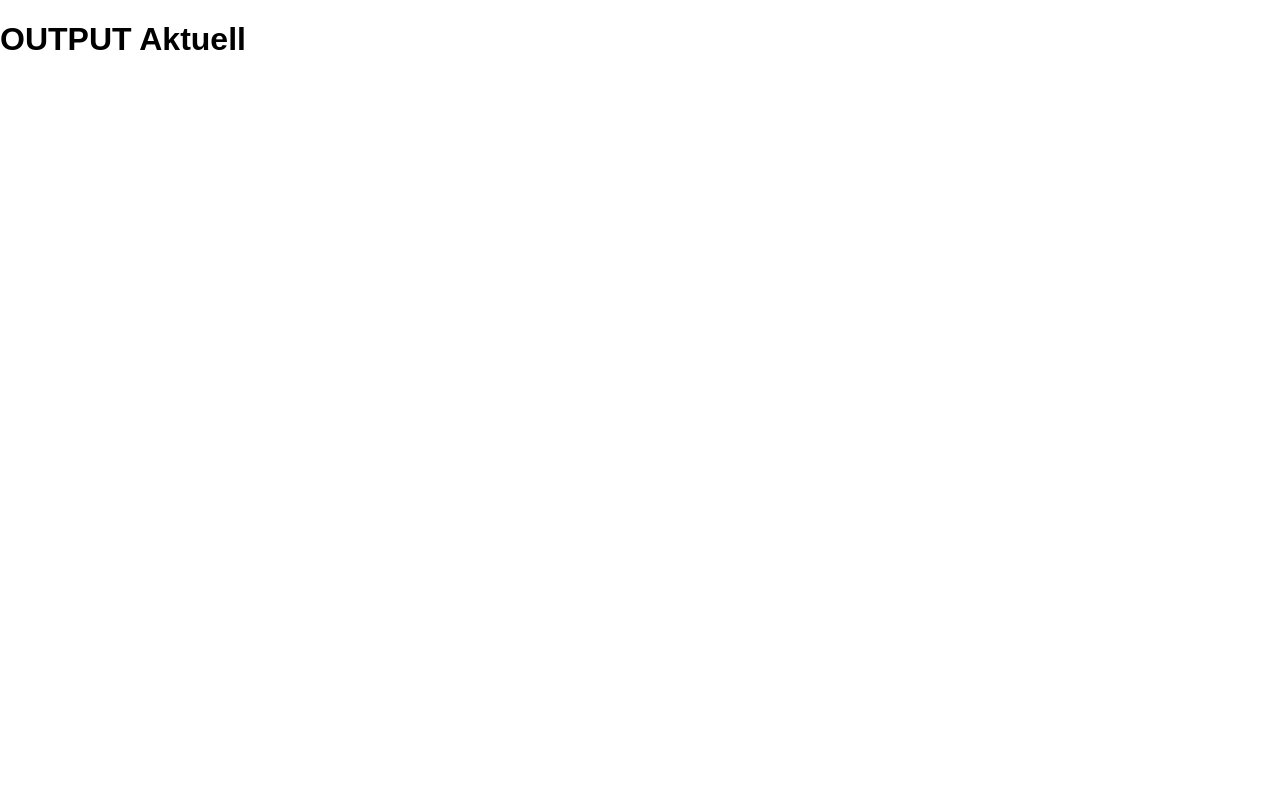
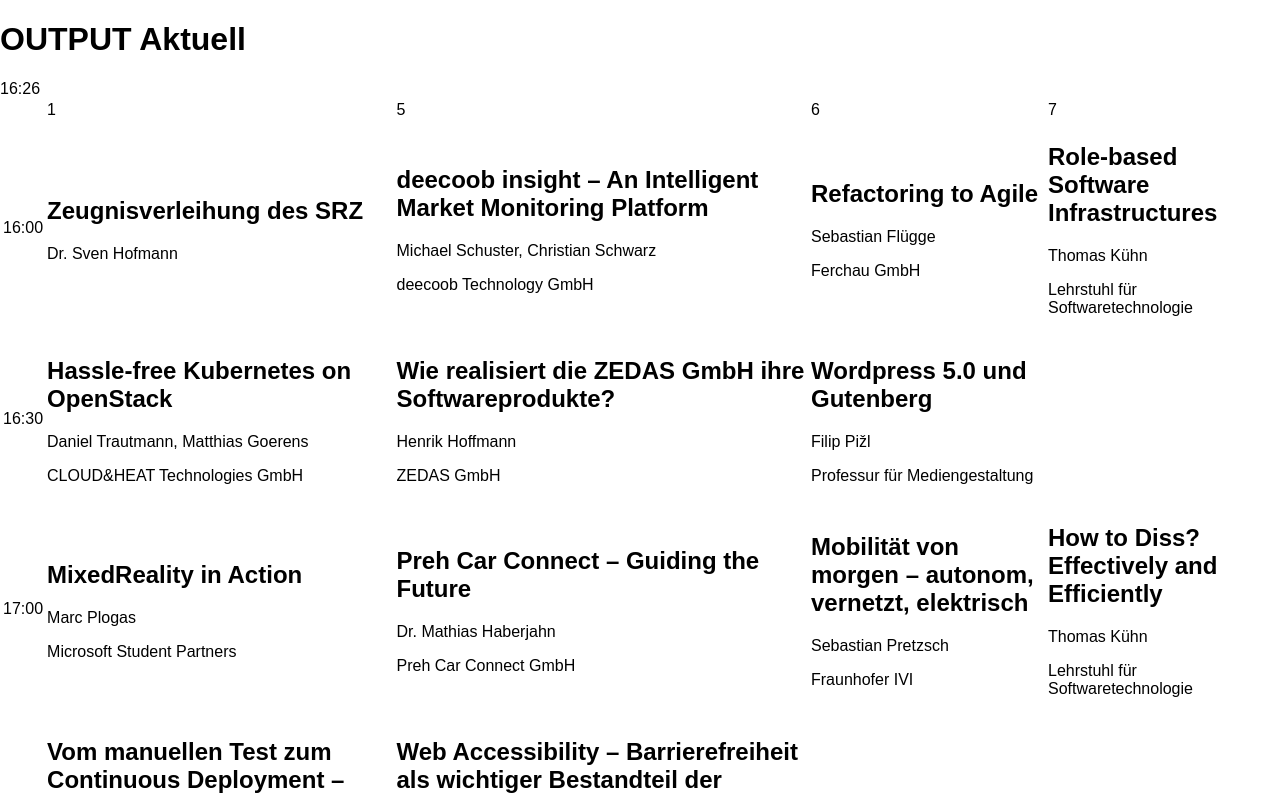
Before and after one commit to LeonardFollner/output-screen, a React (Create React App) app: page / in a window 1280 px wide. Shown: the top 796 px of the page. Built offline with nearby package versions, Linux system fonts and the light colour scheme.

Commit message:
FEATURE: first data and structure

```diff
--- a/src/App.js
+++ b/src/App.js
@@ -1,13 +1,96 @@
 import React, {Component} from 'react';
 import './App.css';
+import events from './data/events';
 
 class App extends Component {
     render() {
+        const date = new Date();
+        const currentHour = date.getHours();
+        const currentMinute = date.getMinutes();
+
         return (
             <div>
                 <header>
                     <h1>OUTPUT Aktuell</h1>
+                    <div>{currentHour}:{currentMinute}</div>
                 </header>
+                <main>
+                    <table>
+                        <thead>
+                        <tr>
+                            <td/>
+                            {Object.keys(events.rooms).map(room => {
+                                return <td key={room}>{room}</td>
+                            })}
+                        </tr>
+                        </thead>
+                        <tbody>
+                        {events.timeslots.map((time, timeIndex) => {
+                                const eventHour = parseInt(time.split(':')[0]);
+
+                                if (currentHour + 2 >= eventHour) {
+
+                                    const nextTimeSlot = events.timeslots[timeIndex + 1];
+                                    let nextHour;
+
+                                    let nextMinute;
+                                    if (nextTimeSlot) {
+                                        nextHour = parseInt(nextTimeSlot.split(':')[0]);
+                                        nextMinute = parseInt(nextTimeSlot.split(':')[1]);
+
+                                    }
+
+                                    if (nextMinute && nextHour && // current hour and next event in current hour has started
+                                        eventHour === currentHour &&
+                                        nextHour === currentHour &&
+                                        nextMinute <= currentMinute
+                                    ) {
+                                        return <td/>
+                                    }
+
+                                    if (eventHour >= currentHour) {
+                                        /* const numberOfEventsAtThisTime = Object.values(events.rooms).reduce((eventCounter, room) => {
+                                            Object.keys(room.events).forEach((event) => {
+                                                if (event === time) {
+                                                    eventCounter++;
+                                                }
+                                            });
+                                            return eventCounter;
+                                        }, 0); */
+
+                                        return (
+                                            <tr key={time}>
+                                                <td>{time}</td>
+                                                {Object.keys(events.rooms).map(roomNr => {
+                                                    const event = events.rooms[roomNr].events[time];
+                                                    if (event) {
+                                                        return (
+                                                            <td key={roomNr} colSpan={1}>
+                                                                <h2>{event.title}</h2>
+                                                                {event.details.map(detail => {
+                                                                    return (
+                                                                        <p key={detail}>{detail}</p>
+                                                                    )
+                                                                })}
+                                                            </td>
+                                                        )
+                                                    }
+                                                })}
+                                            </tr>
+                                        )
+                                    }
+                                }
+                            }
+                        )}
+                        <tr>
+                            <td>18:00</td>
+                            <td colSpan={Object.keys(events.rooms).length}>
+                                <h2>Abendveranstaltung – OUTPUT Lounge</h2>
+                            </td>
+                        </tr>
+                        </tbody>
+                    </table>
+                </main>
             </div>
         );
     }
--- /dev/null
+++ b/src/data/events.json
@@ -0,0 +1,182 @@
+{
+  "timeslots": [
+    "13:00",
+    "13:40",
+    "14:00",
+    "14:15",
+    "15:30",
+    "16:00",
+    "16:30",
+    "17:00",
+    "17:30"
+  ],
+  "rooms": {
+    "1": {
+      "type": "ACADEMIC",
+      "events": {
+        "13:00": {
+          "title": "Eröffnung und Grußwort",
+          "details": [
+            "Prof. Dr. rer. nat. habil. Uwe Aßmann (Dekan der Fakultät Informatik)",
+            "Staatssekretär Uwe Gaul (Sächsisches Staatsministerium für Wissenschaft und Kunst)",
+            "Prof. Hans Müller-Steinhagen (Rektor Technische Universität Dresden)",
+            "Prof. Rainer Groh (Professur für Mediengestaltung)"
+          ]
+        },
+        "13:40": {
+          "title": "Preisverleihung",
+          "details": [
+            "SAP-Dissertationspreis",
+            "Carl Zeiss Diplompreis für Informatik",
+            "Amazon-Preis für eine herausragende Abschlussarbeit 3m5 Excellence Award für eine herausragende Dissertation"
+          ]
+        },
+        "14:00": {
+          "title": "Informationen OUTPUT App",
+          "details": [
+            "Dr. Thomas Springer"
+          ]
+        },
+        "14:15": {
+          "title": "Gastvortrag Prof. Dr. Norbert Knoll",
+          "details": [
+            "Gründungsdirektor des DLR Institut für Softwaremethoden zur Produkt-Virtualisierung",
+            "Das Digitale Flugzeug – Herausforderungen für die Informatik"
+          ]
+        },
+        "15:30": {
+          "title": "Professorenführung",
+          "details": [
+            "Prof. Rainer Groh"
+          ]
+        },
+        "16:00": {
+          "title": "Zeugnisverleihung des SRZ",
+          "details": [
+            "Dr. Sven Hofmann"
+          ]
+        },
+        "17:00": {
+          "title": "MixedReality in Action",
+          "details": [
+            "Marc Plogas",
+            "Microsoft Student Partners"
+          ]
+        }
+      }
+    },
+    "5": {
+      "type": "LECTURE",
+      "events": {
+        "15:30": {
+          "title": "Prognosen für Erneuerbare Energien",
+          "details": [
+            "Robert Ulbricht",
+            "Robotron Datenbank-Software GmbH"
+          ]
+        },
+        "16:00": {
+          "title": "deecoob insight – An Intelligent Market Monitoring Platform",
+          "details": [
+            "Michael Schuster, Christian Schwarz",
+            "deecoob Technology GmbH"
+          ]
+        },
+        "16:30": {
+          "title": "Hassle-free Kubernetes on OpenStack",
+          "details": [
+            "Daniel Trautmann, Matthias Goerens",
+            "CLOUD&HEAT Technologies GmbH"
+          ]
+        },
+        "17:00": {
+          "title": "Preh Car Connect – Guiding the Future",
+          "details": [
+            "Dr. Mathias Haberjahn",
+            "Preh Car Connect GmbH"
+          ]
+        },
+        "17:30": {
+          "title": "Vom manuellen Test zum Continuous Deployment – Chance oder Risiko?",
+          "details": [
+            "Steffen Carl, Gösta Samulski",
+            "Sächsische AufbauBank – Förderbank"
+          ]
+        }
+      }
+    },
+    "6": {
+      "type": "LECTURE",
+      "events": {
+        "15:30": {
+          "title": "DeltaHochDrei - Lernt das Software- inkubationsprogramm der TUD und Startups kennen",
+          "details": [
+            "Katrin Kahle",
+            "Dresden Exists"
+          ]
+        },
+        "16:00": {
+          "title": "Refactoring to Agile",
+          "details": [
+            "Sebastian Flügge",
+            "Ferchau GmbH"
+          ]
+        },
+        "16:30": {
+          "title": "Wie realisiert die ZEDAS GmbH ihre Softwareprodukte?",
+          "details": [
+            "Henrik Hoffmann",
+            "ZEDAS GmbH"
+          ]
+        },
+        "17:00": {
+          "title": "Mobilität von morgen – autonom, vernetzt, elektrisch",
+          "details": [
+            "Sebastian Pretzsch",
+            "Fraunhofer IVI"
+          ]
+        },
+        "17:30": {
+          "title": "Web Accessibility – Barrierefreiheit als wichtiger Bestandteil der Usability von Web-Anwendungen",
+          "details": [
+            "Philipp Michael, Bianca Zimmer",
+            "XIMA MEDIA GmbH"
+          ]
+        }
+      }
+    },
+    "7": {
+      "type": "LECTURE",
+      "events": {
+        "15:30": {
+          "title": "Graphicuss",
+          "details": [
+            "Tenshi Hara",
+            "Professur für Rechnernetze"
+          ]
+        },
+        "16:00": {
+          "title": "Role-based Software Infrastructures",
+          "details": [
+            "Thomas Kühn",
+            "Lehrstuhl für Softwaretechnologie"
+          ]
+        },
+        "16:30": {
+          "title": "Wordpress 5.0 und Gutenberg",
+          "details": [
+            "Filip Pižl",
+            "Professur für Mediengestaltung"
+          ]
+        },
+        "17:00": {
+          "title": "How to Diss? Effectively and Efficiently",
+          "details": [
+            "Thomas Kühn",
+            "Lehrstuhl für Softwaretechnologie"
+          ]
+        }
+      }
+    }
+  }
+}
```
